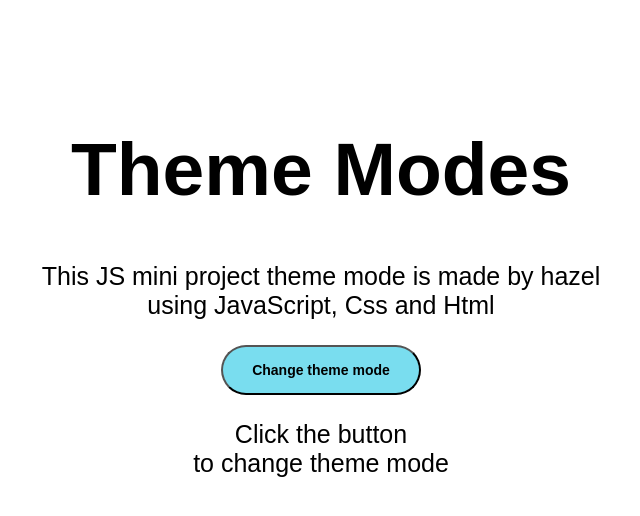
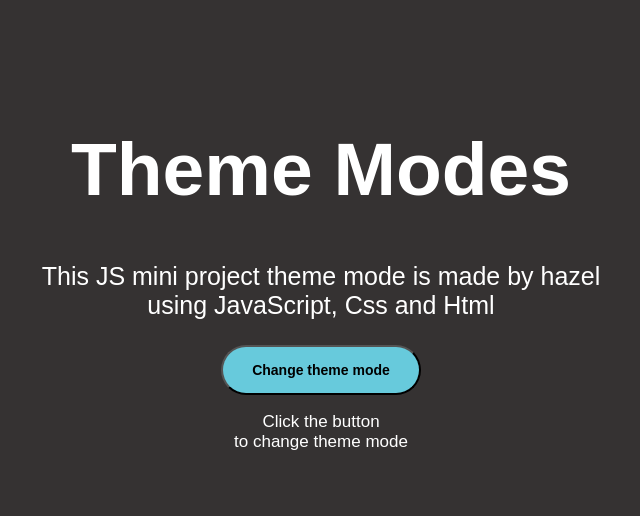
Before and after one commit to Ishazaka/Theme-mode, a plain HTML site: page index.html in a window 1280 px wide. Both pictures are taken after a click on the button "Change theme mode". Shown: the whole page, without its empty margins (319-959 px from the left). Drawn offline with Linux system fonts and the light colour scheme.

Commit message:
Update style.css

```diff
--- a/style.css
+++ b/style.css
@@ -28,3 +28,13 @@ button{
   font-weight: 600;
 
 }
+
+.small{
+  font-size: 17px;
+}
+
+.dark{
+  background-color: rgb(53, 50, 50);
+  color: white;
+
+}
```
